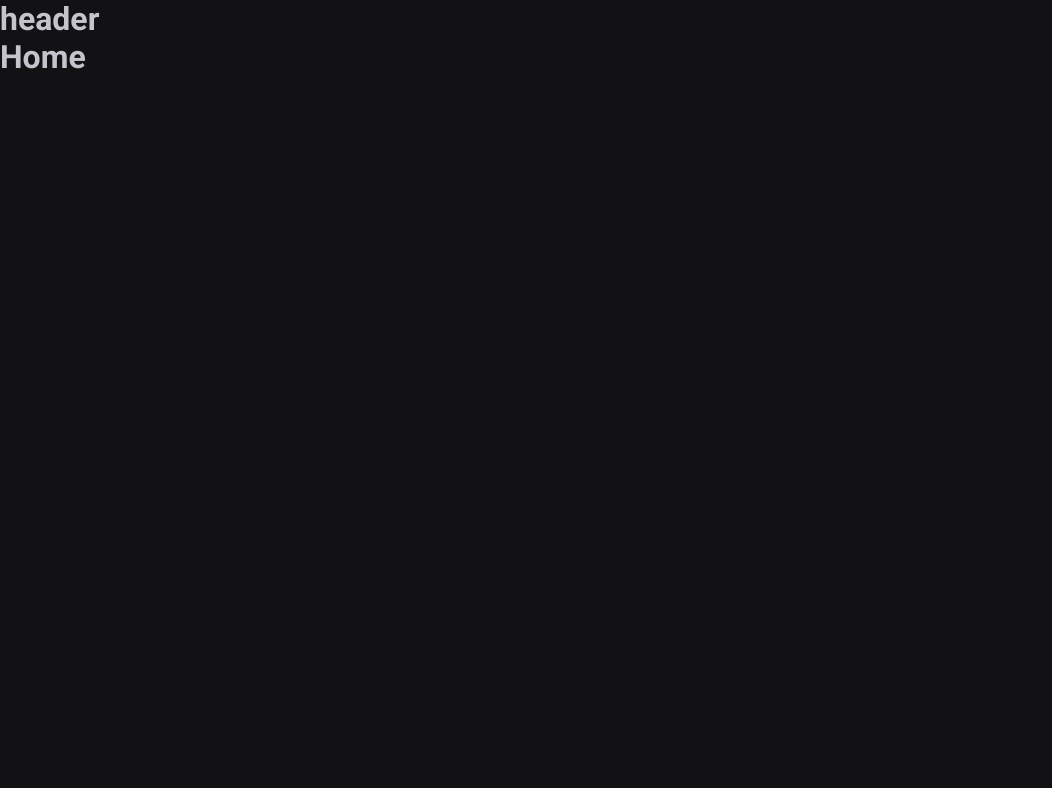
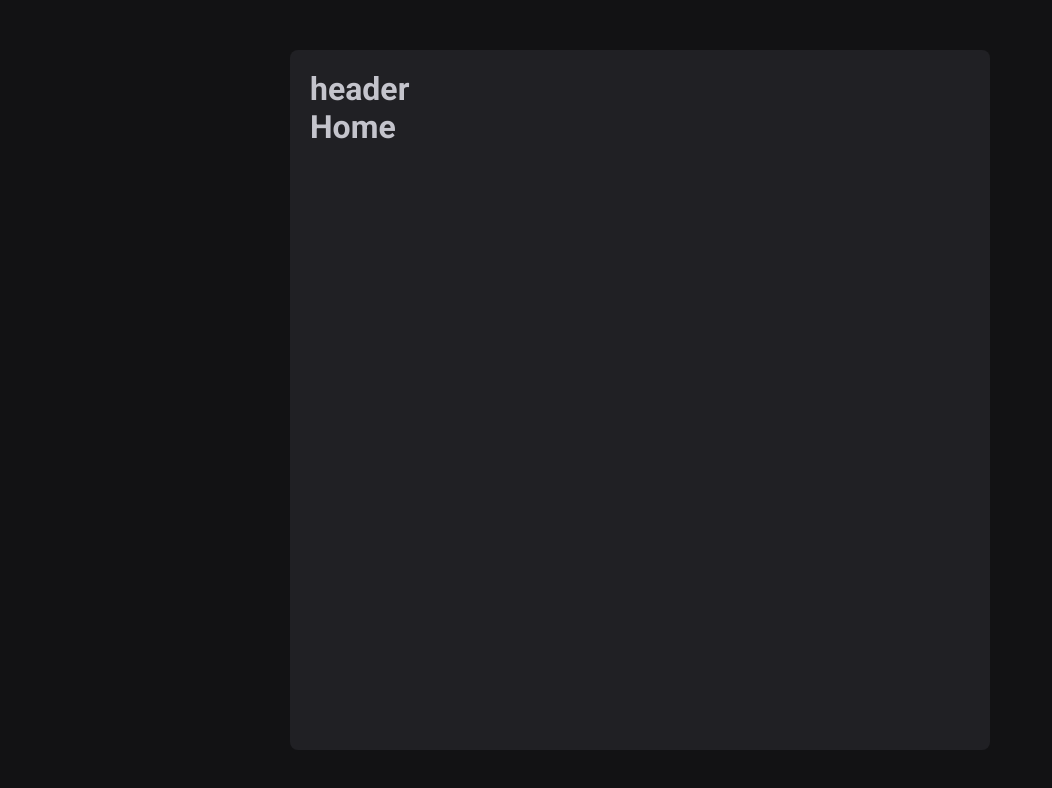
Before and after one commit to Prattiz/Timer, a React (Vite) app: page / in a window 1280 px wide. Shown: the top 788 px of the page, without its empty margins (0-1052 px from the left). Built offline with nearby package versions, Linux system fonts and the light colour scheme.

Commit message:
UPDATE LAYOUT

```diff
--- a/src/layouts/default.layout.tsx
+++ b/src/layouts/default.layout.tsx
@@ -1,11 +1,12 @@
 import { Header } from "../components/Header";
 import {Outlet} from "react-router-dom";
+import { Container } from "./styles.layouts";
 
 export function DefaultLayout(){
    return(
-    <div>
+    <Container>
         <Header />
         <Outlet />
-    </div>
+    </Container>
    )
 }
--- /dev/null
+++ b/src/layouts/styles.layouts.ts
@@ -0,0 +1,16 @@
+import styled from "styled-components";
+
+export const Container = styled.div`
+
+    max-width: 70rem;
+    height: calc(100vh - 10rem);
+    margin: 5rem auto;
+    padding: 2rem;
+
+    background-color: ${props => props.theme["gray-800"]};
+    border-radius: 8px;
+    display: flex;
+    flex-direction: column;
+
+
+`
```
